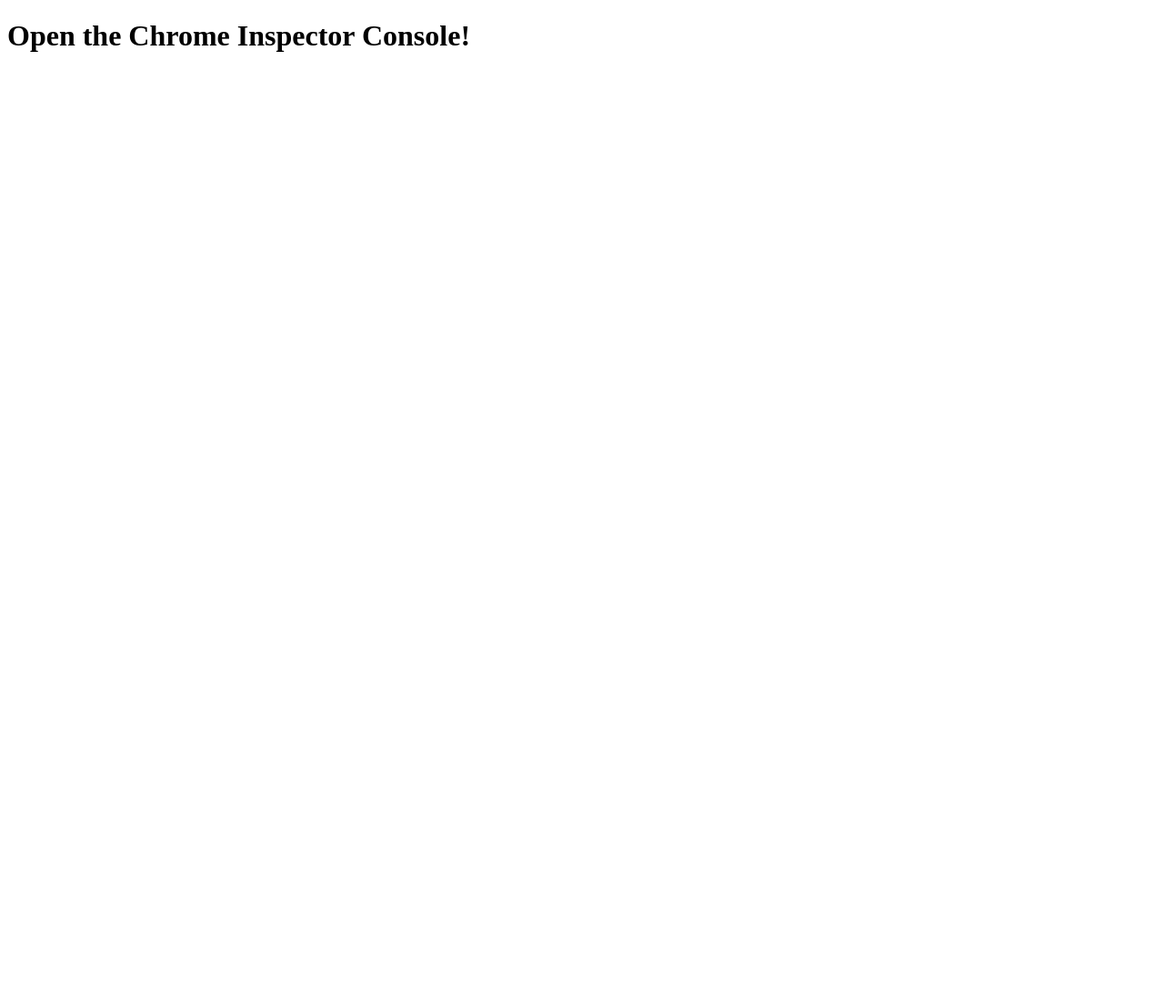
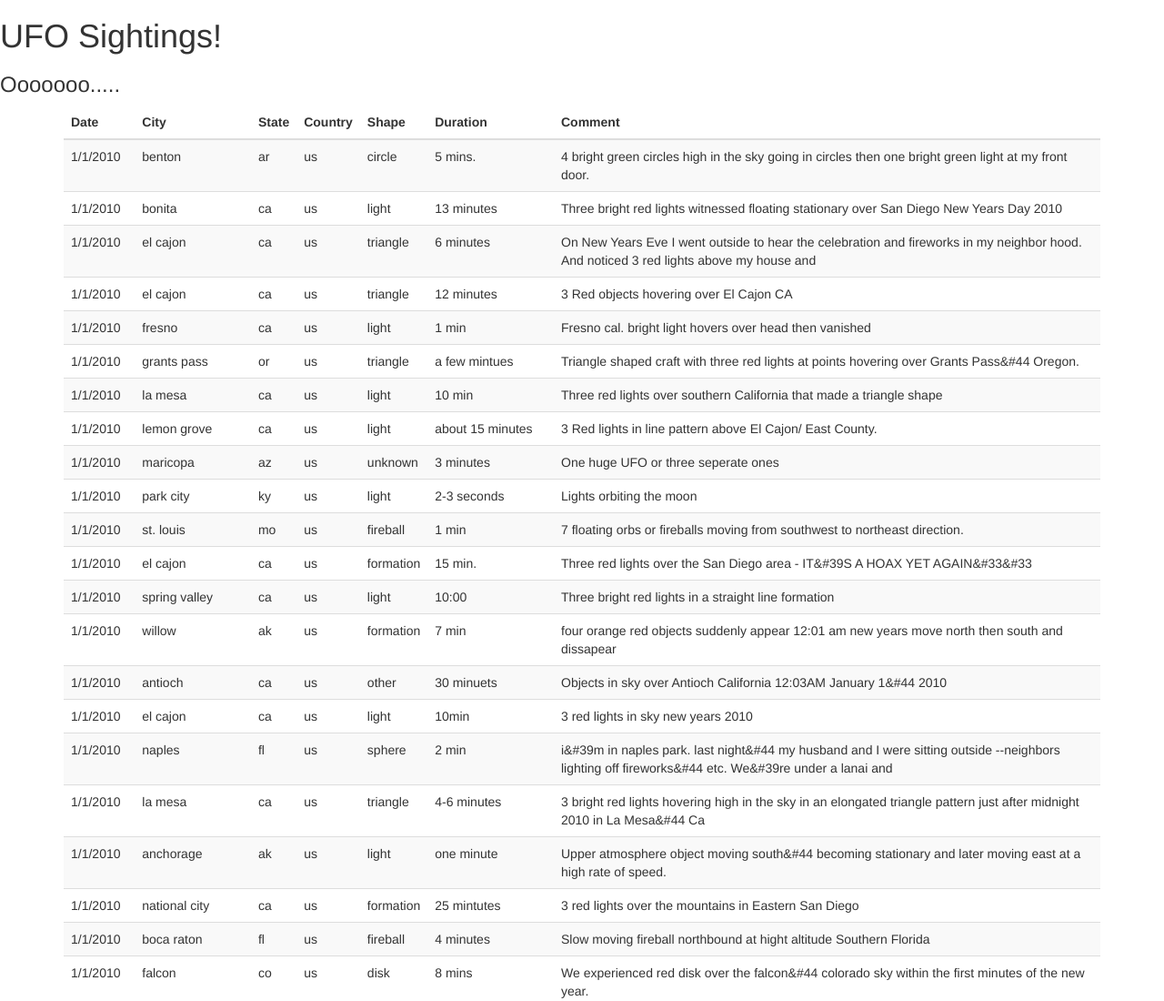
Before and after one commit to kirpatrick/javascript-challenge, a plain HTML site: page UFO-level-1/myIndex.html in a window 1280 px wide. Shown: the top 1100 px of the page at 91% size. Before the commit the page ends 800 px from the top, so only its background shows below. Drawn offline with nearby package versions, Linux system fonts and the light colour scheme.

Commit message:
Data displayed on myIndex.html

```diff
--- a/UFO-level-1/myIndex.html
+++ b/UFO-level-1/myIndex.html
@@ -5,11 +5,50 @@
     <title>JavaScript-Challenge</title>
     <meta charset="UTF-8">
     <meta name="viewport" content="width=device-width, initial-scale=1">
+    <meta http-equiv="X-UA-Compatible" content="ie=edge">
+
+    <script src="https://d3js.org/d3.v5.min.js"></script>
+  <link rel="stylesheet" href="https://maxcdn.bootstrapcdn.com/bootstrap/3.3.7/css/bootstrap.min.css" integrity="sha384-BVYiiSIFeK1dGmJRAkycuHAHRg32OmUcww7on3RYdg4Va+PmSTsz/K68vbdEjh4u"
+    crossorigin="anonymous">
+
+
 </head>
 
 <body>
-    <h1>Open the Chrome Inspector Console!</h1>
-    <!-- <script type="text/javascript" src="static/js/app.js"></script> -->
+    <h1>UFO Sightings!</h1>
+    <h3>Ooooooo.....</h3>
+
+    <div class="container">
+        <div class="row">
+          <div class="col-md-12">
+            <!-- UFO Sightings -->
+            <!-- 'table' referenced by d3 in app.js -->
+            <table class="ufo_sightings">
+              <thead>
+                <tr>
+                  <th>Date</th>
+                  <th>City</th>
+                  <th>State</th>
+                  <th>Country</th>
+                  <th>Shape</th>
+                  <th>Duration</th>
+                  <th>Comment</th>
+                </tr>
+              </thead>
+              <!-- 'tbody' referenced by d3 in app.js -->
+              <tbody>
+              </tbody>
+            </table>
+          </div>
+        </div>
+      </div>
+
+
+
+
+
+
+
     <script src="static/js/data.js"></script>
     <script src="static/js/app.js"></script>
 </body>
--- a/UFO-level-1/static/js/app.js
+++ b/UFO-level-1/static/js/app.js
@@ -2,7 +2,7 @@
 var tableData = data;
 
 // Test connectivity
-console.log("Hello Alien World!");
+// console.log("Hello Alien World!");
 
 // Test connection to tableData Object
 // forEach 'sighting' in the tableData Object...
@@ -19,3 +19,28 @@ tableData.forEach((sighting) => {
     });
 
   }); // end tableData forEach
+
+// Use D3 to select the table body
+var tbody = d3.select("tbody");
+
+// Use D3 to select the table
+var table = d3.select("table");
+
+// Use D3 to set the table class to `table table-striped`
+table.attr("class", "table table-striped");
+
+// forEach 'sighting' in the tableData Object...
+tableData.forEach((sighting) => {
+
+    // Append one table row per sighting
+    var row = tbody.append("tr");
+
+    //forEach entry in the tableData Object...
+    Object.entries(sighting).forEach(
+        // Use the arrow function to grab each key and value...
+        ([key, value]) => {
+            var cell = row.append("td");
+            cell.text(value);
+    });
+
+  }); // end tableData forEach
```
